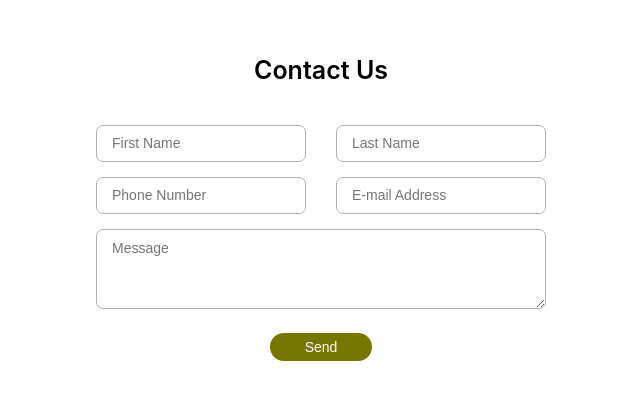
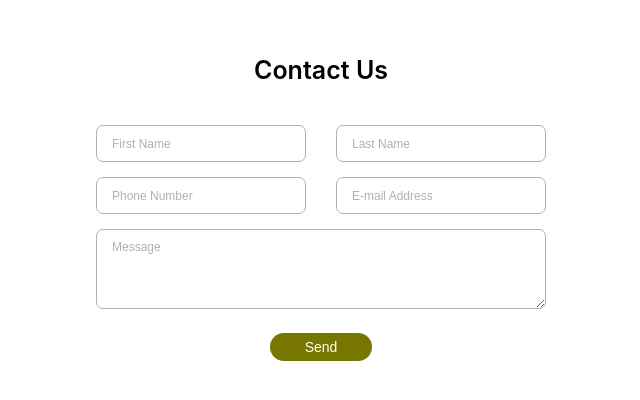
Before and after one commit to Zaibi727/Collection-of-Designs, a React (Create React App) app: page / in a window 1280 px wide. Shown: the part 192-592 px from the top of the page, without its empty margins (319-959 px from the left). Built offline with nearby package versions, Linux system fonts and the light colour scheme.

Commit message:
Update ContactUs.module.css

```diff
--- a/src/components/ContactUsForm/ContactUs.module.css
+++ b/src/components/ContactUsForm/ContactUs.module.css
@@ -58,7 +58,8 @@ input{
     border: 1px solid #b1b1ab;
 }
 ::placeholder{
-    font-size: 14px;
+    font-size: 12px;
+    color: #b1b1ab;
     font-style: normal;
     font-family: sans-serif;
 }
```
